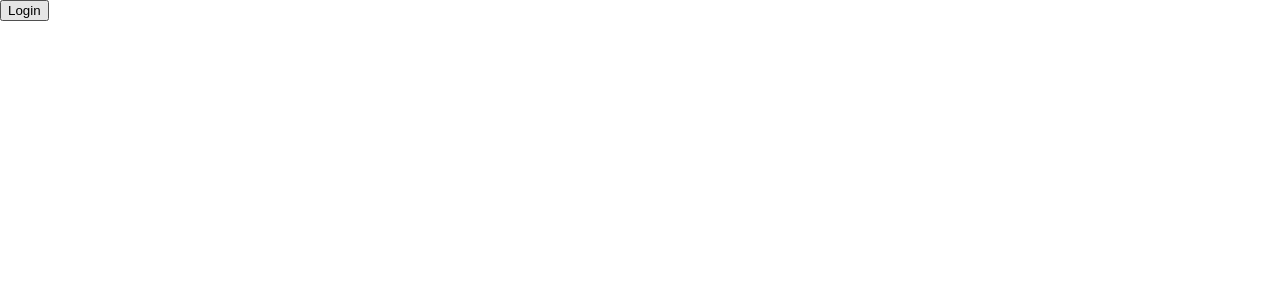
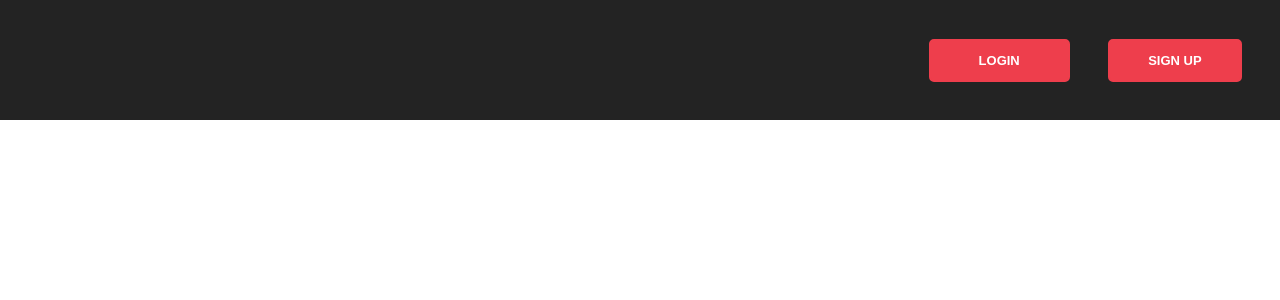
Before and after one commit to taytestokes/chitchat-app, a React (Create React App) app: page / in a window 1280 px wide. Shown: the top 300 px of the page. Built offline with nearby package versions, Linux system fonts and the light colour scheme.

Commit message:
moved styling from dash nav to landing nav

```diff
--- a/src/Components/DashboardNav/DashboardNav.js
+++ b/src/Components/DashboardNav/DashboardNav.js
@@ -1,16 +1,11 @@
 import React, { Component } from 'react'
-
-
-//Styled Components
-import { DashboardNavContainer, NavBtn } from './DashboardNavStyles';
 
 export default class DashboardNav extends Component {
   render() {
     return (
-      <DashboardNavContainer>
-        <NavBtn login>LOGIN</NavBtn>
-        <NavBtn>SIGN UP</NavBtn>
-      </DashboardNavContainer>
+      <div>
+        dash nav
+      </div>
     )
   }
 }
--- a/src/Components/DashboardNav/DashboardNavStyles.js
+++ /dev/null
@@ -1,34 +0,0 @@
-import styled from 'styled-components';
-
-export const DashboardNavContainer = styled.div`
-    width: 100vw;
-    height: 10vh;
-    background: ${props => props.theme.primaryBlack};
-    color: white;
-    display: flex;
-    flex-direction: row;
-    align-items: center;
-    justify-content: flex-end;
-`
-
-export const NavBtn = styled.button`
-    background-color: ${props => props.theme.primaryRed};
-    border: 2px solid ${props => props.theme.primaryRed};
-    border-radius: 5px 5px 5px 5px;
-    color: white;
-    font-weight: bold;
-    padding: 12px ${props => props.login ? '48px' : '38px'};
-    text-align: center;
-    text-decoration: none;
-    display: inline-block;
-    font-size: 13px;
-    outline: none;
-    margin-right: 3%;
-    transition: ease-in 0.2s;
-    &:hover {
-        cursor: pointer;
-        border: 2px solid ${props => props.theme.primaryRed};
-        background-color: rgba(0,0,0,0);
-        color: ${props => props.theme.primaryRed};
-    };
-`
--- a/src/Components/LandingNav/LandingNav.js
+++ b/src/Components/LandingNav/LandingNav.js
@@ -1,9 +1,15 @@
 import React from 'react'
+
+//Styled Components
+import {LandingNavContainer, LandingNavBtn} from './LandingNavStyles';
 
 export default function LandingNav() {
   return (
     <div>
-      <button>Login</button>
+      <LandingNavContainer>
+        <LandingNavBtn login>LOGIN</LandingNavBtn>
+        <LandingNavBtn>SIGN UP</LandingNavBtn>
+      </LandingNavContainer>
     </div>
   )
 }
--- /dev/null
+++ b/src/Components/LandingNav/LandingNavStyles.js
@@ -0,0 +1,34 @@
+import styled from 'styled-components';
+
+export const LandingNavContainer = styled.div`
+    width: 100vw;
+    height: 15vh;
+    background: ${props => props.theme.primaryBlack};
+    color: white;
+    display: flex;
+    flex-direction: row;
+    align-items: center;
+    justify-content: flex-end;
+`
+
+export const LandingNavBtn = styled.button`
+    background-color: ${props => props.theme.primaryRed};
+    border: 2px solid ${props => props.theme.primaryRed};
+    border-radius: 5px 5px 5px 5px;
+    color: white;
+    font-weight: bold;
+    padding: 12px ${props => props.login ? '48px' : '38px'};
+    text-align: center;
+    text-decoration: none;
+    display: inline-block;
+    font-size: 13px;
+    outline: none;
+    margin-right: 3%;
+    transition: ease-in 0.2s;
+    &:hover {
+        cursor: pointer;
+        border: 2px solid ${props => props.theme.primaryRed};
+        background-color: rgba(0,0,0,0);
+        color: ${props => props.theme.primaryRed};
+    };
+`
```
